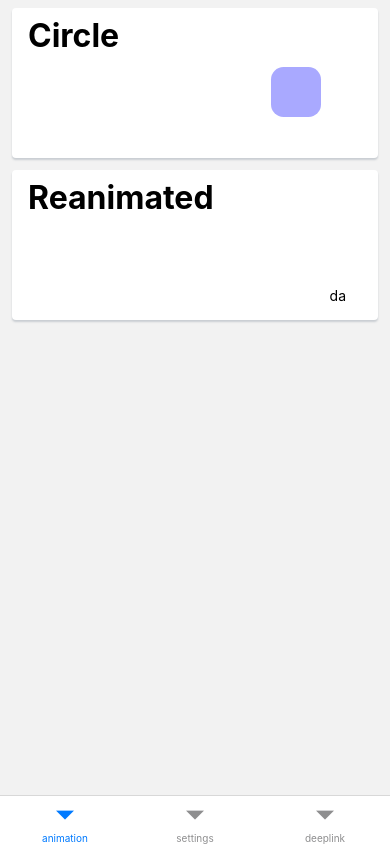
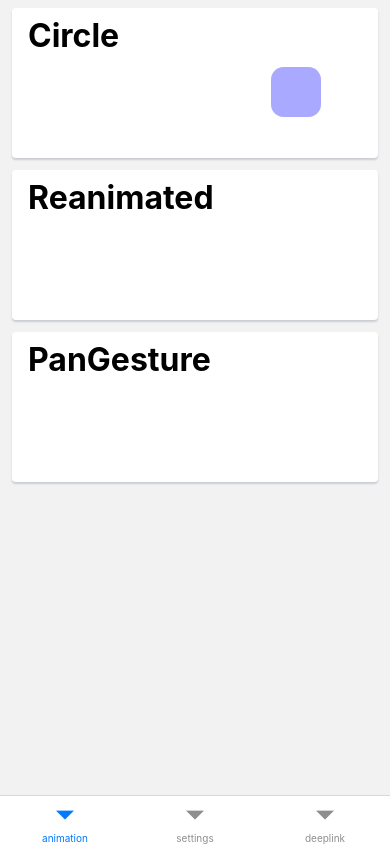
Before and after one commit to realmizzer/rn-playground, a React Native app: screen / in a window 390 px wide. Built offline with nearby package versions, Linux system fonts and the light colour scheme.

Commit message:
добавил экран для работы с жестами

```diff
--- a/src/navigation/constants/routes.ts
+++ b/src/navigation/constants/routes.ts
@@ -20,4 +20,5 @@
   [routes.deeplink.tabName]: undefined;
   [routes.animation.screens.circle]: undefined;
   [routes.animation.screens.reanimated]: undefined;
+  [routes.animation.screens.gesture]: undefined;
 };
--- a/src/navigation/constants/tabs/animation-tab.ts
+++ b/src/navigation/constants/tabs/animation-tab.ts
@@ -3,6 +3,7 @@
     root: 'root',
     circle: 'circle',
     reanimated: 'reanimated',
+    gesture: 'gesture',
   },
   tabName: 'animation',
 } as const;
--- a/src/navigation/stacks/animation/index.tsx
+++ b/src/navigation/stacks/animation/index.tsx
@@ -6,6 +6,7 @@
 import {routes} from '~/navigation/constants/routes.ts';
 import {useRoute} from '@react-navigation/native';
 import {ReanimatedAnimationScreen} from './screens/ReanimatedAnimationScreen.tsx';
+import {PanGestureScreen} from '~/navigation/stacks/animation/screens/PanGestureScreen.tsx';
 
 const Stack = createNativeStackNavigator();
 
@@ -38,6 +39,14 @@
           title: 'Reanimated',
         }}
       />
+      <Stack.Screen
+        name={routes.animation.screens.gesture}
+        component={PanGestureScreen}
+        options={{
+          headerShown: true,
+          title: 'PanGestureHandler',
+        }}
+      />
     </Stack.Navigator>
   );
 };
--- a/src/navigation/stacks/animation/screens/AnimationRootScreen.tsx
+++ b/src/navigation/stacks/animation/screens/AnimationRootScreen.tsx
@@ -1,6 +1,6 @@
 import React from 'react';
 import {PreviewCard} from '~/modules/PreviewCard/PreviewCard.tsx';
-import {SafeAreaView, StyleSheet, Text, View} from 'react-native';
+import {SafeAreaView, StyleSheet, View} from 'react-native';
 import {RootStackParamList, routes} from '~/navigation/constants/routes.ts';
 import {NavigationProp} from '@react-navigation/native';
 import {AnimatedCircle} from '~/modules/AnimatedCircle/AnimatedCircle.tsx';
@@ -9,6 +9,30 @@
 interface IProps {
   navigation: NavigationProp<RootStackParamList, 'animation'>;
 }
+
+interface ICard {
+  title: string;
+  routeName: keyof RootStackParamList;
+  children: React.ReactNode;
+}
+
+const cards: ICard[] = [
+  {
+    title: 'Circle',
+    routeName: routes.animation.screens.circle,
+    children: <AnimatedCircle hasActions={false} />,
+  },
+  {
+    title: 'Reanimated',
+    routeName: routes.animation.screens.reanimated,
+    children: undefined,
+  },
+  {
+    title: 'PanGesture',
+    routeName: routes.animation.screens.gesture,
+    children: undefined,
+  },
+];
 
 const styles = StyleSheet.create({
   card: {
@@ -21,20 +45,17 @@
   return (
     <SafeAreaView>
       <View style={defaultScreenStyles.container}>
-        <PreviewCard
-          containerStyle={styles.card}
-          title={'Circle'}
-          onPress={() => navigation.navigate(routes.animation.screens.circle)}>
-          <AnimatedCircle hasActions={false} />
-        </PreviewCard>
-        <PreviewCard
-          containerStyle={styles.card}
-          title={'Reanimated'}
-          onPress={() =>
-            navigation.navigate(routes.animation.screens.reanimated)
-          }>
-          <Text>da</Text>
-        </PreviewCard>
+        {cards.map((item, index) => (
+          <PreviewCard
+            key={index}
+            title={item.title}
+            onPress={() =>
+              navigation.navigate(item.routeName as keyof RootStackParamList)
+            }
+            containerStyle={styles.card}>
+            {item.children}
+          </PreviewCard>
+        ))}
       </View>
     </SafeAreaView>
   );
--- /dev/null
+++ b/src/navigation/stacks/animation/screens/PanGestureScreen.tsx
@@ -0,0 +1,14 @@
+import {SafeAreaView, Text, StyleSheet} from 'react-native';
+import React from 'react';
+
+const styles = StyleSheet.create({
+  container: {},
+});
+
+export const PanGestureScreen = () => {
+  return (
+    <SafeAreaView style={styles.container}>
+      <Text>test</Text>
+    </SafeAreaView>
+  );
+};
```
